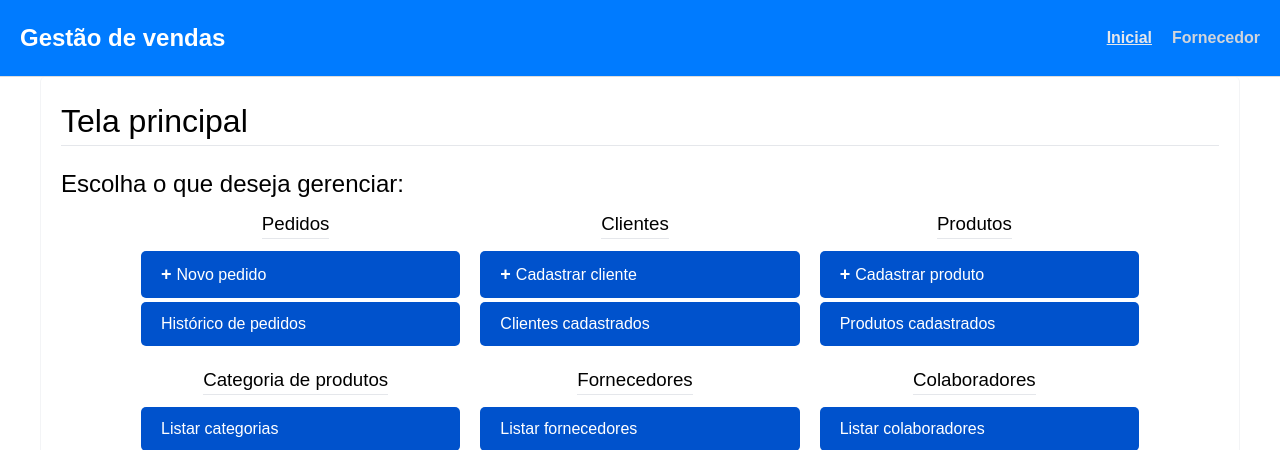
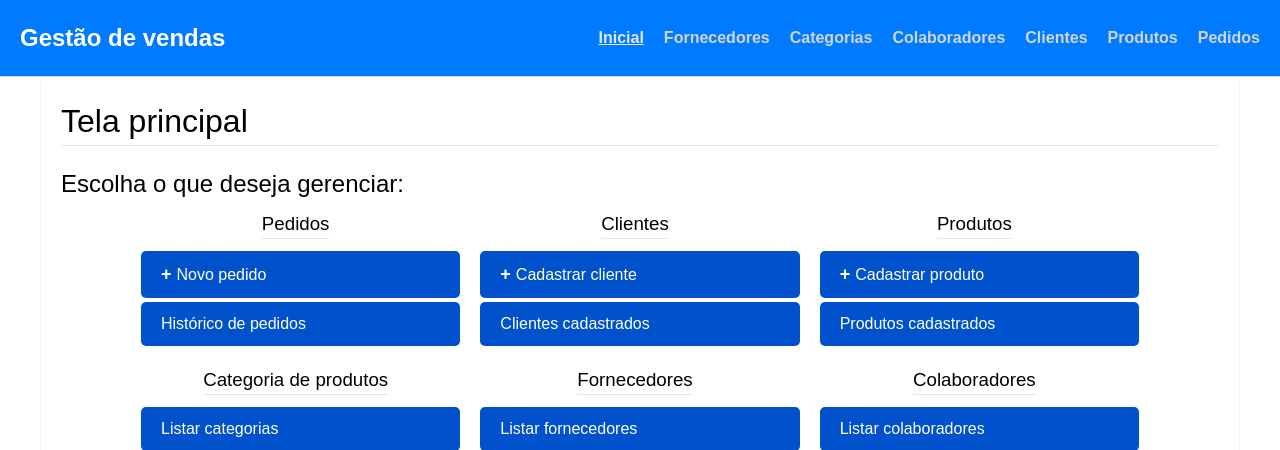
Before and after one commit to dantas15/trabalho-pratico-isbd, a PHP site: page / in a window 1280 px wide. Shown: the top 450 px of the page. Run offline with PHP 8.4, Linux system fonts and the light colour scheme.

Commit message:
chore(nav): adicionar rotas restantes na navbar

```diff
--- a/includes/head.php
+++ b/includes/head.php
@@ -17,7 +17,12 @@
       <div class="navbar-links">
         <div class="navbar-nav">
           <a class="nav-link <?= $url[0] == '/' ? 'ativo' : '' ?>" aria-current="page" href="/">Inicial</a>
-          <a class="nav-link <?= is_numeric(strpos($url[0], '/fornecedor')) ? 'ativo' : '' ?>" aria-current="page" href="/fornecedor">Fornecedor</a>
+          <a class="nav-link <?= is_numeric(strpos($url[0], '/fornecedor')) ? 'ativo' : '' ?>" aria-current="page" href="/fornecedor">Fornecedores</a>
+          <a class="nav-link <?= is_numeric(strpos($url[0], '/categoria')) ? 'ativo' : '' ?>" aria-current="page" href="/categoria">Categorias</a>
+          <a class="nav-link <?= is_numeric(strpos($url[0], '/colaborador')) ? 'ativo' : '' ?>" aria-current="page" href="/colaborador">Colaboradores</a>
+          <a class="nav-link <?= is_numeric(strpos($url[0], '/cliente')) ? 'ativo' : '' ?>" aria-current="page" href="/cliente">Clientes</a>
+          <a class="nav-link <?= is_numeric(strpos($url[0], '/produto')) ? 'ativo' : '' ?>" aria-current="page" href="/produto">Produtos</a>
+          <a class="nav-link <?= is_numeric(strpos($url[0], '/fornecedor')) ? 'ativo' : '' ?>" aria-current="page" href="/pedido">Pedidos</a>
         </div>
       </div>
     </div>
--- a/pages/inicial.php
+++ b/pages/inicial.php
@@ -8,22 +8,22 @@
     <div class="gerenciar">
       <h3>Pedidos</h3>
       <a href="/pedido/novo" class="gerenciar-botao adicionar">Novo pedido</a>
-      <a href="/" class="gerenciar-botao">Histórico de pedidos</a>
+      <a href="/pedido" class="gerenciar-botao">Histórico de pedidos</a>
     </div>
     <div class="gerenciar">
       <h3>Clientes</h3>
-      <a href="/" class="gerenciar-botao adicionar">Cadastrar cliente</a>
-      <a href="/" class="gerenciar-botao">Clientes cadastrados</a>
+      <a href="/cliente/criar" class="gerenciar-botao adicionar">Cadastrar cliente</a>
+      <a href="/cliente" class="gerenciar-botao">Clientes cadastrados</a>
     </div>
     <div class="gerenciar">
       <h3>Produtos</h3>
-      <a href="/" class="gerenciar-botao adicionar">Cadastrar produto</a>
-      <a href="/" class="gerenciar-botao">Produtos cadastrados</a>
+      <a href="/produto/criar" class="gerenciar-botao adicionar">Cadastrar produto</a>
+      <a href="/produto" class="gerenciar-botao">Produtos cadastrados</a>
     </div>
     <div class="gerenciar">
       <h3>Categoria de produtos</h3>
-      <a href="/" class="gerenciar-botao">Listar categorias</a>
-      <a href="/" class="gerenciar-botao adicionar">Adicionar categoria</a>
+      <a href="/categoria" class="gerenciar-botao">Listar categorias</a>
+      <a href="/categoria/criar" class="gerenciar-botao adicionar">Adicionar categoria</a>
     </div>
     <div class="gerenciar">
       <h3>Fornecedores</h3>
@@ -32,8 +32,8 @@
     </div>
     <div class="gerenciar">
       <h3>Colaboradores</h3>
-      <a href="/" class="gerenciar-botao">Listar colaboradores</a>
-      <a href="/" class="gerenciar-botao adicionar">Adicionar colaborador</a>
+      <a href="/colaborador" class="gerenciar-botao">Listar colaboradores</a>
+      <a href="/colaborador/criar" class="gerenciar-botao adicionar">Adicionar colaborador</a>
     </div>
   </div>
 </div>
```
